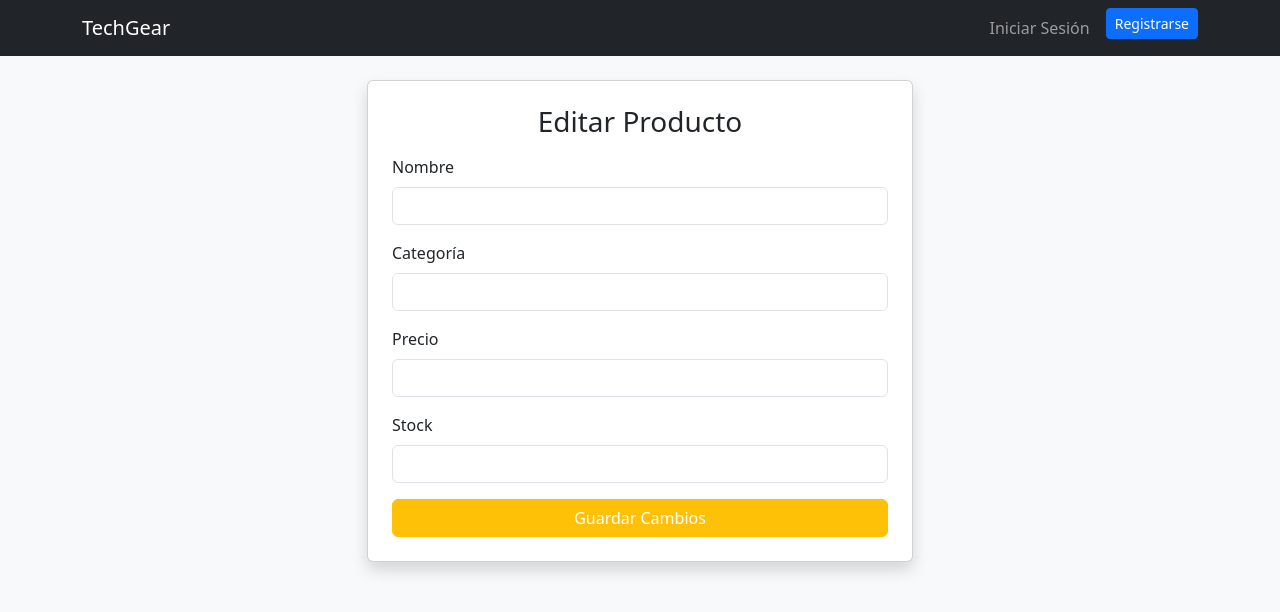
After one commit to EgoCerberus/Taller2_TechGear_API, a Django app: page /dashboard/editar/1/ in a window 1280 px wide. The commit adds this page. Shown: the top 612 px of the page. Run offline with Django 5.2, Linux system fonts and the light colour scheme.

Commit message:
feat: incorporar el flujo completo del CRUD de productos en el dashboard de administracion (Clase 5)

```diff
--- a/techgear_web/techgear_web/services.py
+++ b/techgear_web/techgear_web/services.py
@@ -30,3 +30,27 @@ def api_registrar_usuario(nombre, email, password):
         return response.status_code == 201, response.json()
     except Exception as e:
         return False, {"detail": str(e)}
+
+def api_crear_producto(token, datos_producto):
+    headers = {"Authorization": f"Bearer {token}"}
+    try:
+        response = requests.post(f"{API_URL}/productos", json=datos_producto, headers=headers)
+        return response.status_code == 200 or response.status_code == 201, response.json()
+    except Exception as e:
+        return False, {"detail": str(e)}
+
+def api_actualizar_producto(token, producto_id, datos_producto):
+    headers = {"Authorization": f"Bearer {token}"}
+    try:
+        response = requests.put(f"{API_URL}/productos/{producto_id}", json=datos_producto, headers=headers)
+        return response.status_code == 200, response.json()
+    except Exception as e:
+        return False, {"detail": str(e)}
+
+def api_eliminar_producto(token, producto_id):
+    headers = {"Authorization": f"Bearer {token}"}
+    try:
+        response = requests.delete(f"{API_URL}/productos/{producto_id}", headers=headers)
+        return response.status_code == 200, response.json()
+    except Exception as e:
+        return False, {"detail": str(e)}
--- a/techgear_web/techgear_web/templates/base.html
+++ b/techgear_web/techgear_web/templates/base.html
@@ -18,7 +18,7 @@
                         <li class="nav-item"><a class="btn btn-outline-danger btn-sm" href="{% url 'logout' %}">Cerrar Sesión</a></li>
                     {% else %}
                         <li class="nav-item"><a class="nav-link" href="{% url 'login' %}">Iniciar Sesión</a></li>
-                        <li class="nav-item"><a class="btn btn-primary btn-sm ms-2" href="{% url 'registro' %}">Registrarse</a></li>
+                        <li class="nav-item"><a class="btn btn-primary btn-sm ms-2" href="{% url 'register' %}">Registrarse</a></li>
                     {% endif %}
                 </ul>
             </div>
--- /dev/null
+++ b/techgear_web/techgear_web/templates/editar_producto.html
@@ -0,0 +1,30 @@
+{% extends 'base.html' %}
+{% block content %}
+<div class="row justify-content-center">
+    <div class="col-md-6">
+        <div class="card shadow p-4">
+            <h3 class="text-center mb-3">Editar Producto</h3>
+            <form method="POST">
+                {% csrf_token %}
+                <div class="mb-3">
+                    <label class="form-label">Nombre</label>
+                    <input type="text" name="nombre" class="form-control" required>
+                </div>
+                <div class="mb-3">
+                    <label class="form-label">Categoría</label>
+                    <input type="text" name="categoria" class="form-control" required>
+                </div>
+                <div class="mb-3">
+                    <label class="form-label">Precio</label>
+                    <input type="number" step="0.01" name="precio" class="form-control" required>
+                </div>
+                <div class="mb-3">
+                    <label class="form-label">Stock</label>
+                    <input type="number" name="stock" class="form-control" required>
+                </div>
+                <button type="submit" class="btn btn-warning w-100 text-white">Guardar Cambios</button>
+            </form>
+        </div>
+    </div>
+</div>
+{% endblock %}
--- a/techgear_web/techgear_web/urls.py
+++ b/techgear_web/techgear_web/urls.py
@@ -16,12 +16,16 @@ Including another URLconf
 """
 from django.contrib import admin
 from django.urls import path
-from . import views  # Importa las vistas desde el mismo directorio
+from . import views  # Importa las vistas desde el mismo directorio1
 
 urlpatterns = [
     path('admin/', admin.site.urls),
     path('', views.catalogo_view, name='catalogo'),
     path('login/', views.login_view, name='login'),
-    path('registro/', views.register_view, name='registro'),
+    path('register/', views.register_view, name='register'),
     path('logout/', views.logout_view, name='logout'),
+    path('dashboard/', views.dashboard_view, name='dashboard'),
+    path('dashboard/crear/', views.crear_producto_view, name='crear_producto'),
+    path('dashboard/eliminar/<str:producto_id>/', views.eliminar_producto_view, name='eliminar_producto'),
+    path('dashboard/editar/<str:producto_id>/', views.editar_producto_view, name='editar_producto'),
 ]
--- a/techgear_web/techgear_web/views.py
+++ b/techgear_web/techgear_web/views.py
@@ -44,3 +44,59 @@ def logout_view(request):
     request.session.flush()
     messages.info(request, "Has cerrado sesión correctamente.")
     return redirect('catalogo')
+
+def dashboard_view(request):
+    token = request.session.get('access_token')
+    usuario = request.session.get('usuario')
+
+    # Validar que sea administrador (según el esquema de tu API)
+    if not token or not usuario or not usuario.get('es_admin', False):
+        messages.error(request, "Acceso denegado. Se requieren permisos de administrador.")
+        return redirect('login')
+
+    productos = api_listar_productos()
+    return render(request, 'dashboard.html', {'productos': productos, 'usuario': usuario})
+
+def crear_producto_view(request):
+    token = request.session.get('access_token')
+    if request.method == 'POST':
+        datos = {
+            "nombre": request.POST.get('nombre'),
+            "categoria": request.POST.get('categoria'),
+            "precio": float(request.POST.get('precio', 0)),
+            "stock": int(request.POST.get('stock', 0))
+        }
+        exito, _ = api_crear_producto(token, datos)
+        if exito:
+            messages.success(request, "Producto creado exitosamente.")
+        else:
+            messages.error(request, "Error al crear el producto.")
+        return redirect('dashboard')
+    return render(request, 'crear_producto.html')
+
+def eliminar_producto_view(request, producto_id):
+    token = request.session.get('access_token')
+    exito, _ = api_eliminar_producto(token, producto_id)
+    if exito:
+        messages.success(request, "Producto eliminado correctamente.")
+    else:
+        messages.error(request, "No se pudo eliminar el producto.")
+    return redirect('dashboard')
+
+def editar_producto_view(request, producto_id):
+    token = request.session.get('access_token')
+    if request.method == 'POST':
+        datos = {
+            "nombre": request.POST.get('nombre'),
+            "categoria": request.POST.get('categoria'),
+            "precio": float(request.POST.get('precio', 0)),
+            "stock": int(request.POST.get('stock', 0))
+        }
+        exito, _ = api_actualizar_producto(token, producto_id, datos)
+        if exito:
+            messages.success(request, "Producto actualizado correctamente.")
+        else:
+            messages.error(request, "Error al actualizar el producto.")
+        return redirect('dashboard')
+
+    return render(request, 'editar_producto.html', {'producto_id': producto_id})
```
Also changed, not shown: techgear_web/techgear_web/templates/dashboard.html (added, +41 -0 lines), techgear_web/db.sqlite3.
